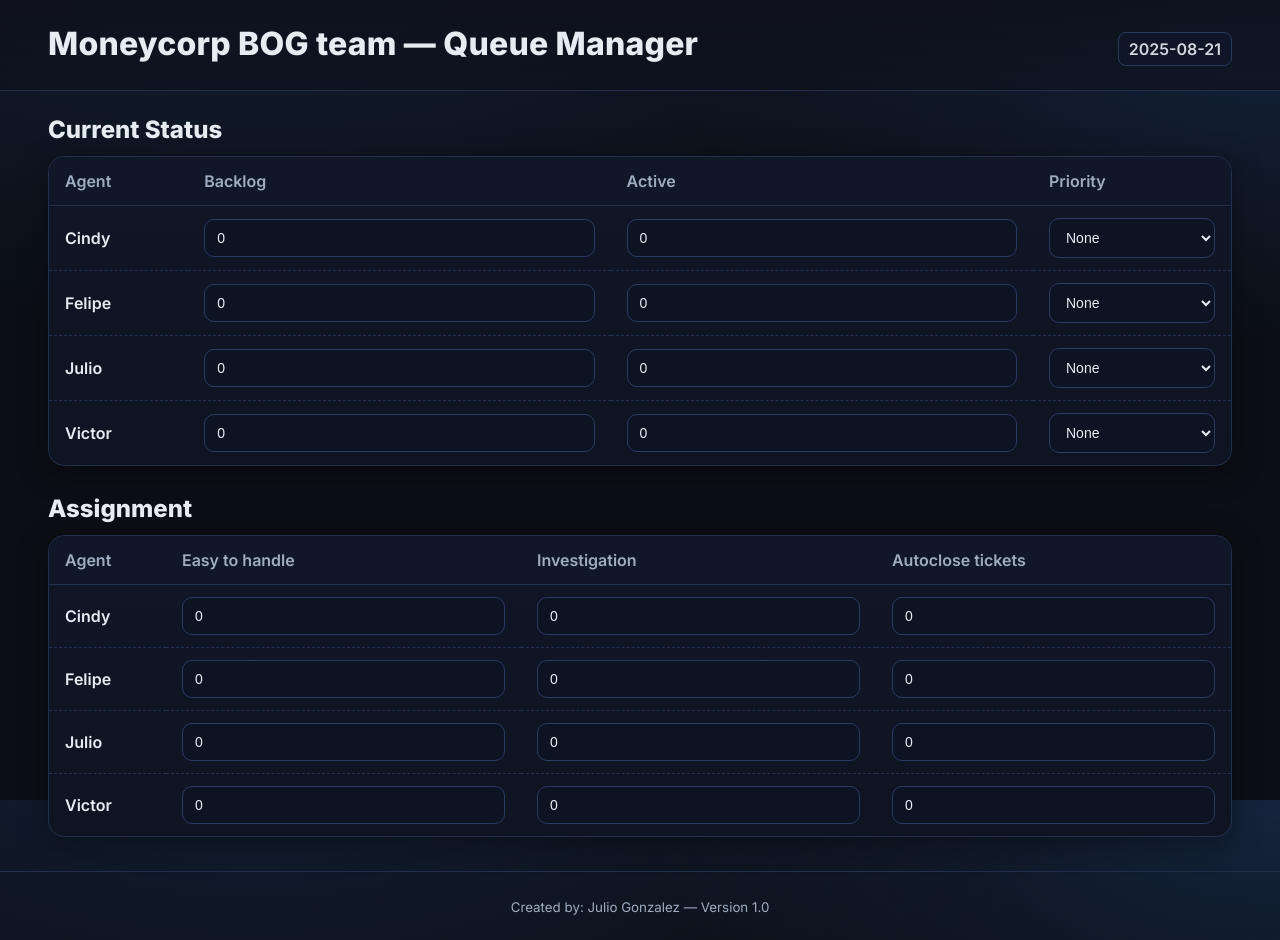
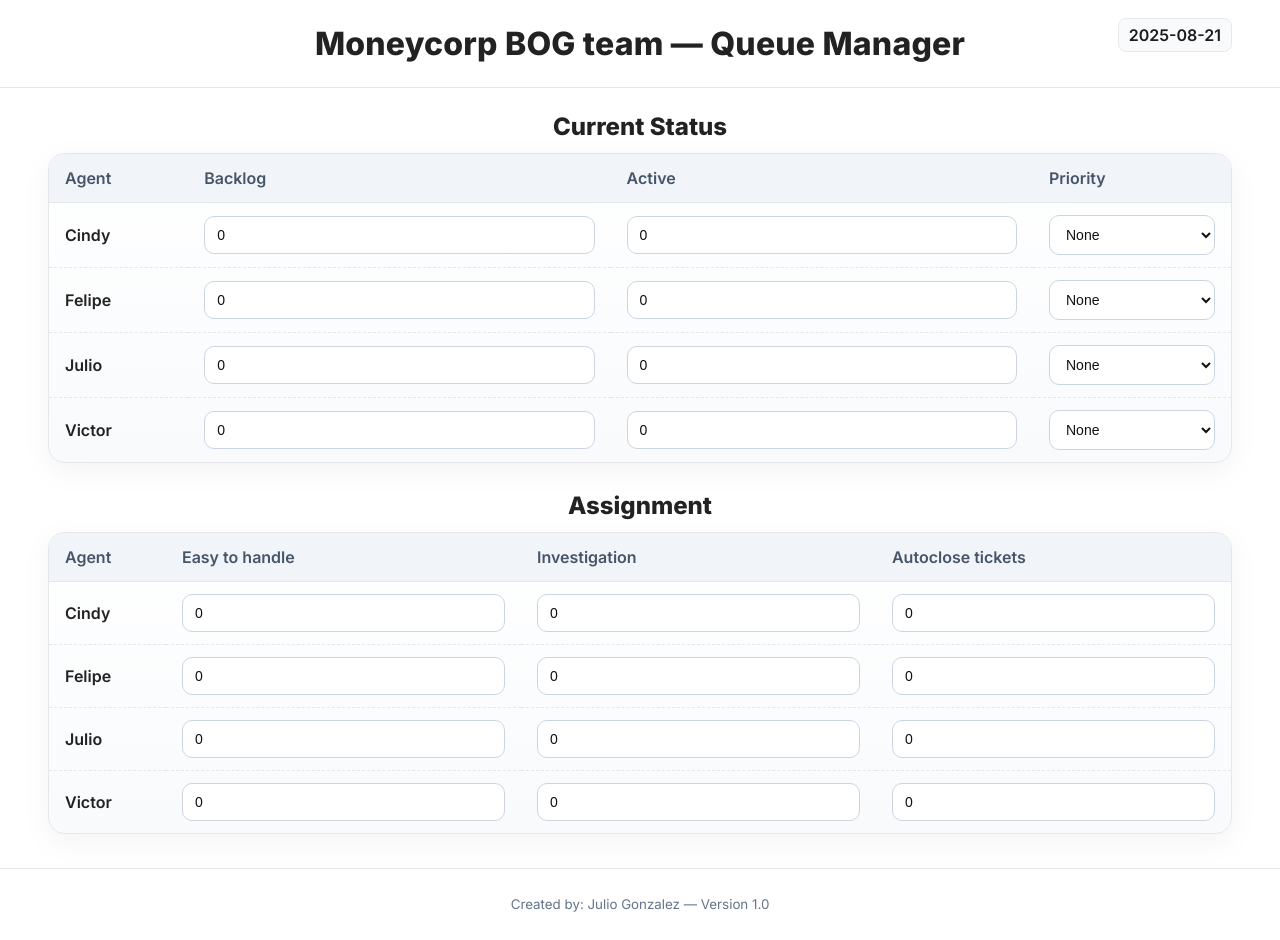
Before and after one commit to Julio11265/QueueManagerBOG, a Flask app: page / in a window 1280 px wide. After the commit the page ends 912 px from the top, so only its background shows below. Run offline with Flask 3, Linux system fonts and the light colour scheme; data comes from the database, SQL or seed files in the repository; some libraries are stand-ins or nearby versions.

Commit message:
Update styles.css

```diff
--- a/static/styles.css
+++ b/static/styles.css
@@ -1,128 +1,130 @@
 * { box-sizing: border-box; }
-:root {
-  --bg: #0b0e14;
-  --panel: #101626;
-  --panel-2: #0f1422;
-  --text: #e7ecf3;
-  --muted: #a0adc0;
-  --accent: #3b82f6;
-  --ring: rgba(59,130,246,0.55);
-  --row-p1: #2a0d13;
-  --row-p1-border: #ff6b6b;
-  --row-p2: #2a250d;
-  --row-p2-border: #ffd166;
+
+/* ===== Light theme ===== */
+:root{
+  --bg:#ffffff;
+  --panel:#ffffff;
+  --panel-2:#f8fafc;
+  --text:#222;           /* negro no tan oscuro */
+  --muted:#475569;       /* slate-600 */
+  --accent:#2563eb;      /* azul para foco */
+  --ring:rgba(37,99,235,.25);
+
+  /* resaltado por prioridad */
+  --row-p1:#ffecec;      /* rojo muy claro */
+  --row-p1-border:#ef4444;
+  --row-p2:#fff6dc;      /* amarillo muy claro */
+  --row-p2-border:#f59e0b;
+
+  --line:#e5e7eb;        /* bordes claros */
+  --line-2:#e2e8f0;
 }
 
-html, body {
-  height: 100%;
-  margin: 0;
-  font-family: 'Inter', system-ui, -apple-system, Segoe UI, Roboto, Helvetica, Arial, "Apple Color Emoji", "Segoe UI Emoji";
-  background: radial-gradient(1200px 600px at 20% -10%, #132036, transparent 70%), radial-gradient(900px 500px at 100% 0%, #15243d, transparent 70%), var(--bg);
-  color: var(--text);
+html,body{
+  height:100%;
+  margin:0;
+  font-family: 'Inter', system-ui, -apple-system, Segoe UI, Roboto, Helvetica, Arial, "Apple Color Emoji","Segoe UI Emoji";
+  background: var(--bg);
+  color:var(--text);
 }
 
-.app-header {
-  display: flex;
-  align-items: baseline;
-  justify-content: space-between;
-  padding: 24px clamp(16px, 4vw, 48px);
-  border-bottom: 1px solid #23304a;
-  background: linear-gradient(180deg, rgba(14,17,28,0.9), rgba(14,17,28,0.6));
-  position: sticky;
-  top: 0;
-  backdrop-filter: blur(6px);
+/* ===== Header con títulos centrados y fecha a la derecha ===== */
+.app-header{
+  position:sticky; top:0;
+  display:flex; align-items:center; justify-content:center;
+  padding:24px clamp(16px,4vw,48px);
+  border-bottom:1px solid var(--line);
+  background: #fff;
+  z-index: 10;
 }
 
-h1 {
-  margin: 0;
-  font-size: clamp(22px, 3vw, 32px);
-  letter-spacing: 0.2px;
+h1{
+  margin:0;
+  font-size: clamp(22px,3vw,32px);
+  letter-spacing:.2px;
+  text-align:center;            /* centrado */
 }
 
-.today {
-  opacity: 0.9;
-  font-weight: 600;
-  padding: 6px 10px;
-  border: 1px solid #2c3d60;
-  border-radius: 8px;
-  background: #0f1729;
+.today{
+  position:absolute; right: clamp(16px,4vw,48px); top: 18px;
+  font-weight:600;
+  padding:6px 10px;
+  border:1px solid var(--line);
+  border-radius:8px;
+  background:#f8fafc;
+  color:#111;
+  opacity:.95;
 }
 
-main {
-  padding: 24px clamp(16px, 4vw, 48px);
-  display: grid;
-  gap: 28px;
+main{
+  padding:24px clamp(16px,4vw,48px);
+  display:grid; gap:28px;
 }
 
-h2 {
-  margin: 0 0 12px 0;
-  font-size: clamp(18px, 2.2vw, 24px);
-  color: var(--text);
+h2{
+  margin:0 0 12px 0;
+  font-size: clamp(18px,2.2vw,24px);
+  color:var(--text);
+  text-align:center;            /* centrado */
 }
 
-.table-wrapper {
-  border: 1px solid #23304a;
+.table-wrapper{
+  border:1px solid var(--line);
   background: linear-gradient(180deg, var(--panel), var(--panel-2));
-  border-radius: 16px;
-  overflow: hidden;
-  box-shadow: 0 6px 30px rgba(0,0,0,0.35);
+  border-radius:16px;
+  overflow:hidden;
+  box-shadow: 0 8px 30px rgba(0,0,0,.05);
 }
 
-table {
-  width: 100%;
-  border-collapse: collapse;
+table{ width:100%; border-collapse:collapse; }
+
+thead th{
+  text-align:left;
+  font-weight:600;
+  color:var(--muted);
+  background:#f1f5f9;
+  border-bottom:1px solid var(--line);
+  padding:14px 16px;
 }
 
-thead th {
-  text-align: left;
-  font-weight: 600;
-  color: var(--muted);
-  background: #0f1729;
-  border-bottom: 1px solid #23304a;
-  padding: 14px 16px;
+tbody td{
+  padding:12px 16px;
+  border-bottom:1px dashed var(--line-2);
 }
 
-tbody td {
-  padding: 12px 16px;
-  border-bottom: 1px dashed #223152;
+tbody tr:last-child td{ border-bottom:none; }
+
+.agent-name{ font-weight:600; }
+
+input[type="number"], select{
+  width:100%;
+  padding:10px 12px;
+  border-radius:10px;
+  border:1px solid #cbd5e1;
+  background:#fff;
+  color:#111;
+  outline:none;
+  font-size:14px;
 }
 
-tbody tr:last-child td { border-bottom: none; }
-
-.agent-name {
-  font-weight: 600;
-}
-
-input[type="number"], select {
-  width: 100%;
-  padding: 10px 12px;
-  border-radius: 10px;
-  border: 1px solid #2b3b60;
-  background: #0c1322;
-  color: var(--text);
-  outline: none;
-  font-size: 14px;
-}
-
-input[type="number"]:focus, select:focus {
-  border-color: var(--accent);
+input[type="number"]:focus, select:focus{
+  border-color:var(--accent);
   box-shadow: 0 0 0 3px var(--ring);
 }
 
-tr.p1 { background: var(--row-p1); border-left: 4px solid var(--row-p1-border); }
-tr.p2 { background: var(--row-p2); border-left: 4px solid var(--row-p2-border); }
+/* ===== Prioridad por fila ===== */
+tr.p1{ background: var(--row-p1); border-left:4px solid var(--row-p1-border); }
+tr.p2{ background: var(--row-p2); border-left:4px solid var(--row-p2-border); }
 
-.app-footer {
-  text-align: center;
-  color: var(--muted);
-  padding: 24px;
-  border-top: 1px solid #23304a;
-  margin-top: 10px;
+.app-footer{
+  text-align:center;
+  color:#64748b;
+  padding:24px;
+  border-top:1px solid var(--line);
+  margin-top:10px;
 }
 
-@media (max-width: 720px) {
+@media (max-width:720px){
   thead th:nth-child(2), thead th:nth-child(3),
-  tbody td:nth-child(2), tbody td:nth-child(3) {
-    width: 22%;
-  }
+  tbody td:nth-child(2), tbody td:nth-child(3){ width:22%; }
 }
```
